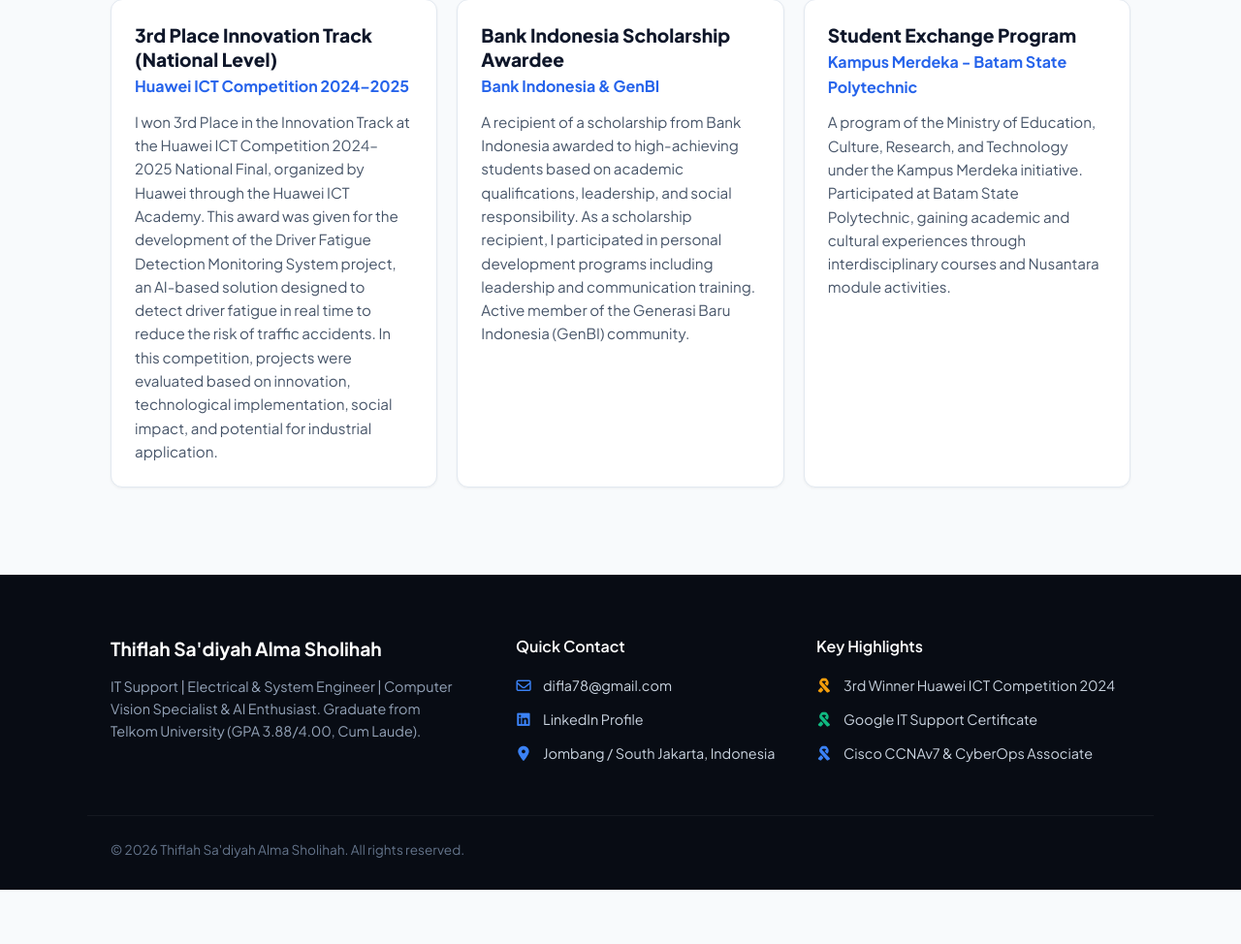
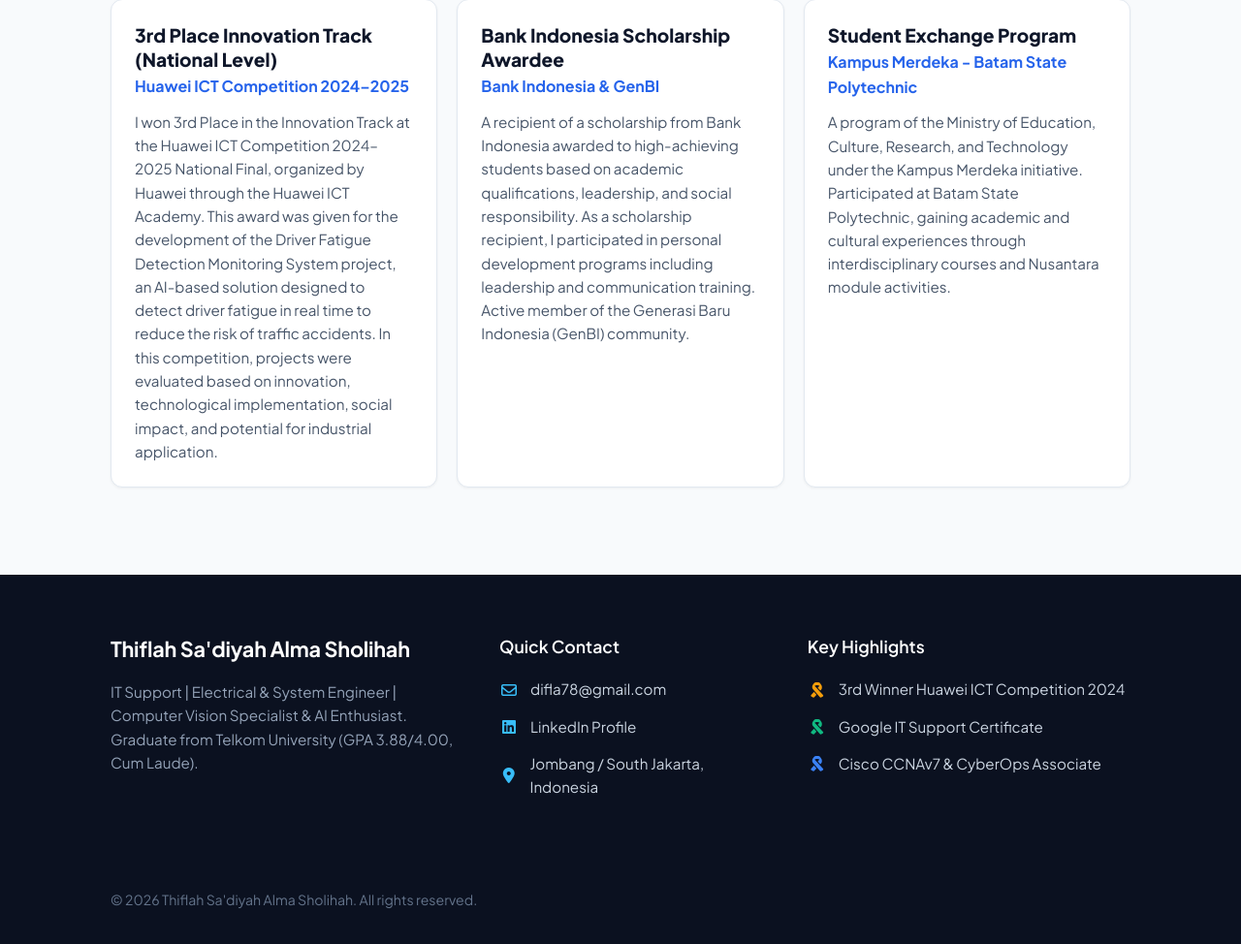
Before and after one commit to tiflalm/portofolio, a plain HTML site: page index.html in a window 1280 px wide. Shown: the part 6094-7068 px from the top of the page at 97% size. Before the commit the page ends 7012 px from the top, so only its background shows below. Drawn offline with Linux system fonts and the light colour scheme.

Commit message:
Revise footer styles and adjust spacing
Updated footer styles for improved layout and appearance.

```diff
--- a/styles.css
+++ b/styles.css
@@ -451,42 +451,47 @@
 }
 
 /* Footer */
+/* Styling Footer Presisi Eksak ala Referensi */
 .site-footer {
-    background-color: #080c14; /* Dark Navy Gelap Pekat */
+    background-color: #0b1120; /* Warna background dark navy eksak */
     color: #94a3b8;
-    padding: 60px 0 30px 0;
+    padding: 60px 0 35px 0;
     margin-top: 80px;
-    border-top: 1px solid rgba(255, 255, 255, 0.05);
+    font-family: 'Plus Jakarta Sans', sans-serif;
 }
 
 .footer-grid {
     display: grid;
-    grid-template-columns: 1.4fr 1fr 1.2fr;
+    grid-template-columns: 1.3fr 1fr 1.2fr; /* Proporsi lebar 3 kolom */
     gap: 40px;
-    padding-bottom: 40px;
+    padding-bottom: 50px;
 }
 
+/* Kolom 1 */
 .footer-name {
     color: #ffffff;
-    font-size: 1.2rem;
+    font-size: 1.35rem;
     font-weight: 700;
-    margin-bottom: 12px;
+    margin-bottom: 14px;
+    letter-spacing: -0.2px;
 }
 
 .footer-desc {
-    font-size: 0.9rem;
+    font-size: 0.95rem;
     line-height: 1.6;
     color: #94a3b8;
-    max-width: 360px;
+    max-width: 380px;
 }
 
+/* Kolom 2 & 3 Headings */
 .footer-heading {
     color: #ffffff;
-    font-size: 1rem;
+    font-size: 1.1rem;
     font-weight: 600;
-    margin-bottom: 16px;
+    margin-bottom: 18px;
 }
 
+/* Lists & Icons */
 .footer-list {
     list-style: none;
     padding: 0;
@@ -497,8 +502,8 @@
     display: flex;
     align-items: center;
     gap: 12px;
-    font-size: 0.9rem;
-    margin-bottom: 12px;
+    font-size: 0.95rem;
+    margin-bottom: 14px;
     color: #cbd5e1;
 }
 
@@ -509,31 +514,42 @@
 }
 
 .footer-list a:hover {
-    color: #3b82f6;
+    color: #60a5fa;
 }
 
 .footer-list i {
-    font-size: 0.95rem;
-    color: #3b82f6;
-    width: 16px;
+    font-size: 1rem;
+    width: 20px;
     text-align: center;
 }
 
 /* Warna Ikon Pita Highlights */
+.footer-list i.fa-envelope,
+.footer-list i.fa-linkedin,
+.footer-list i.fa-location-dot {
+    color: #38bdf8; /* Warna biru cerah untuk ikon kontak */
+}
+
 .icon-gold { color: #f59e0b !important; }
 .icon-green { color: #10b981 !important; }
 .icon-blue { color: #3b82f6 !important; }
 
+/* Baris Bawah (Kanan - Kiri) */
 .footer-bottom {
     display: flex;
-    justify-content: space-between;
+    justify-content: space-between; /* Menempatkan copyright di kiri dan info tech di kanan */
     align-items: center;
-    padding-top: 24px;
-    border-top: 1px solid rgba(255, 255, 255, 0.05);
-    font-size: 0.85rem;
+    padding-top: 28px;
+    font-size: 0.88rem;
     color: #64748b;
 }
 
+.built-with {
+    color: #64748b;
+    font-size: 0.88rem;
+}
+
+/* Penyesuaian Tampilan Layar HP */
 @media (max-width: 768px) {
     .footer-grid {
         grid-template-columns: 1fr;
@@ -541,50 +557,7 @@
     }
     .footer-bottom {
         flex-direction: column;
-        gap: 12px;
+        gap: 10px;
         text-align: center;
     }
 }
-
-/* Edit Mode Visual Indicator */
-[contenteditable="true"] {
-    outline: none;
-    border-radius: 4px;
-    transition: all 0.2s;
-}
-
-body.edit-mode [contenteditable="true"] {
-    outline: 2px dashed var(--accent);
-    background-color: rgba(37, 99, 235, 0.05);
-    padding: 2px 4px;
-}
-
-/* Responsive */
-@media (max-width: 768px) {
-    .hero-grid {
-        grid-template-columns: 1fr;
-        text-align: center;
-    }
-
-    .avatar {
-        width: 140px;
-        height: 140px;
-    }
-
-    .contact-pills {
-        justify-content: center;
-    }
-
-    .hero-cta {
-        justify-content: center;
-    }
-
-    .nav-links {
-        display: none;
-    }
-
-    .admin-bar {
-        flex-direction: column;
-        gap: 10px;
-    }
-}
```
